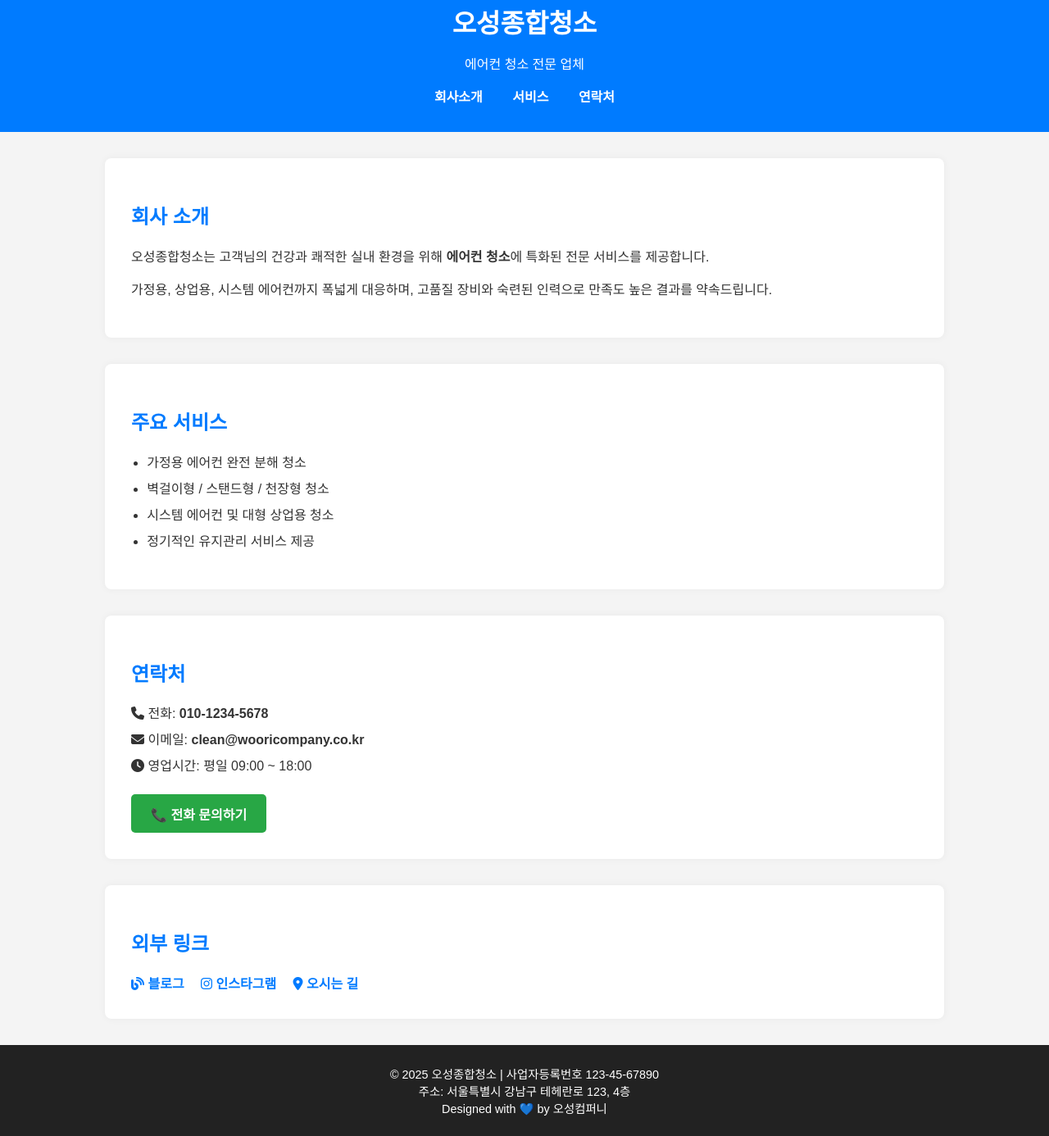
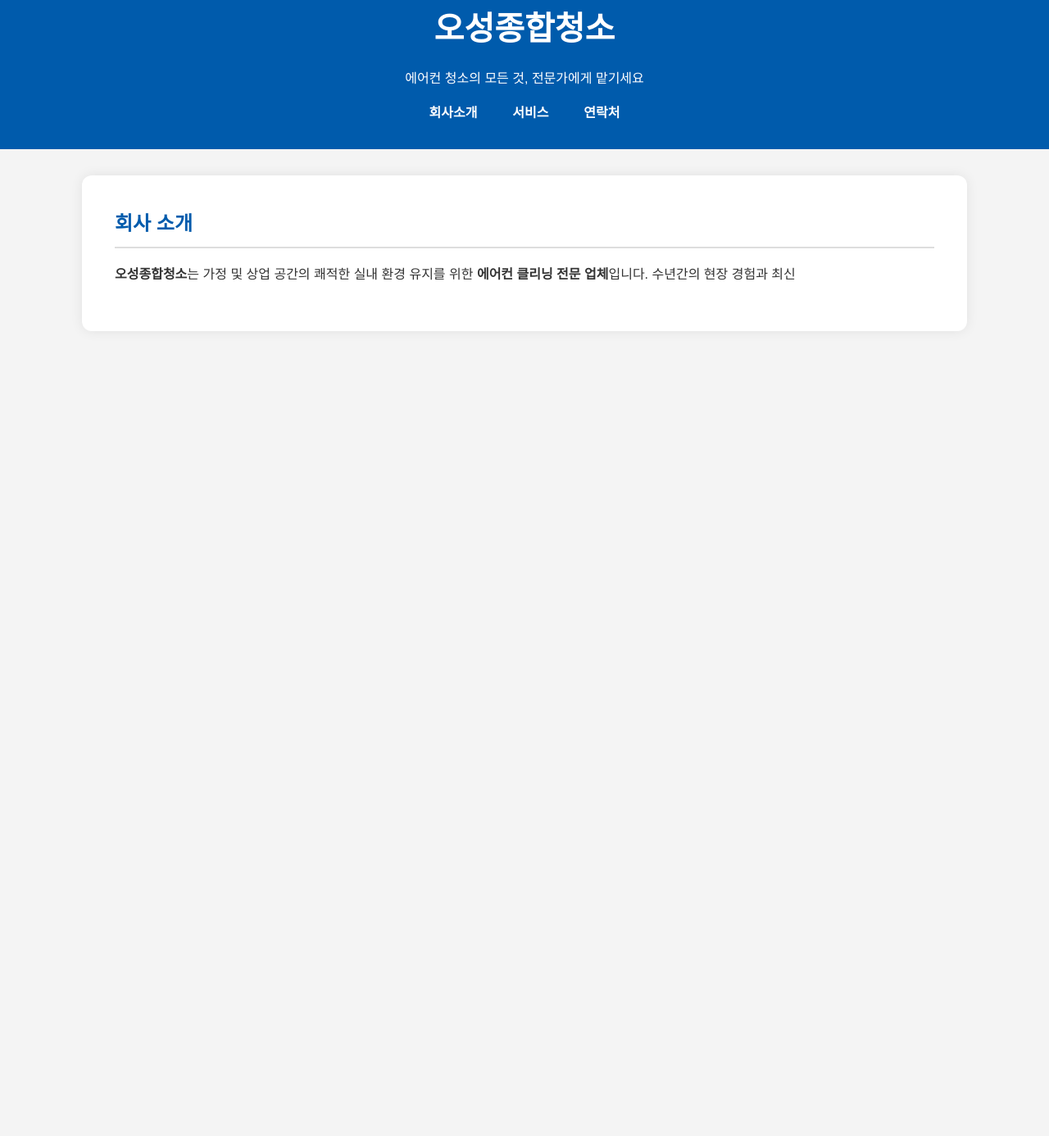
Before and after one commit to Kim-Deokyoung/osung, a plain HTML site: page index.html in a window 1280 px wide. Shown: the part 29-1415 px from the top of the page at 82% size. After the commit the page ends 800 px from the top, so only its background shows below. Drawn offline with Linux system fonts and the light colour scheme.

Commit message:
Update index.html

```diff
--- a/index.html
+++ b/index.html
@@ -1,142 +1,145 @@
 <!DOCTYPE html>
 <html lang="ko">
 <head>
-  <meta charset="UTF-8">
-  <meta name="viewport" content="width=device-width, initial-scale=1.0">
-  <title>오성종합청소 | 에어컨 청소 전문</title>
-  <link rel="stylesheet" href="https://cdnjs.cloudflare.com/ajax/libs/font-awesome/6.5.0/css/all.min.css">
+  <meta charset="UTF-8" />
+  <meta name="viewport" content="width=device-width, initial-scale=1.0" />
+  <title>오성종합청소 | 에어컨 클리닝 전문</title>
+  <link rel="stylesheet" href="https://cdnjs.cloudflare.com/ajax/libs/font-awesome/6.5.0/css/all.min.css" />
   <style>
+    :root {
+      --primary-color: #005bac;
+      --secondary-color: #f4f4f4;
+      --accent-color: #00aaff;
+      --text-color: #333;
+      --header-color: white;
+    }
+
     body {
       margin: 0;
-      font-family: 'Arial', sans-serif;
-      background-color: #f4f4f4;
-      color: #333;
+      font-family: 'Noto Sans KR', sans-serif;
+      background-color: var(--secondary-color);
+      color: var(--text-color);
+      line-height: 1.6;
     }
+
     header {
-      background-color: #007bff;
-      color: white;
+      background: var(--primary-color);
+      color: var(--header-color);
       padding: 2rem 1rem;
       text-align: center;
     }
+
     header h1 {
       margin: 0;
-      font-size: 2rem;
+      font-size: 2.5rem;
     }
+
     nav {
-      text-align: center;
-      margin-top: 0.5rem;
+      margin-top: 1rem;
     }
+
     nav a {
       color: white;
-      margin: 0 1rem;
+      margin: 0 1.2rem;
       text-decoration: none;
       font-weight: bold;
+      font-size: 1rem;
     }
+
     section {
-      max-width: 960px;
+      max-width: 1000px;
       margin: 2rem auto;
       background: white;
-      padding: 2rem;
-      border-radius: 8px;
-      box-shadow: 0 0 10px rgba(0,0,0,0.05);
+      padding: 2.5rem;
+      border-radius: 12px;
+      box-shadow: 0 0 15px rgba(0, 0, 0, 0.08);
     }
+
     h2 {
-      color: #007bff;
+      color: var(--primary-color);
+      margin-top: 0;
+      border-bottom: 2px solid #ddd;
+      padding-bottom: 0.5rem;
     }
+
     ul {
-      padding-left: 1.2rem;
+      padding-left: 1.5rem;
     }
+
     ul li {
       margin-bottom: 0.5rem;
     }
-    .contact p {
-      margin: 0.5rem 0;
+
+    .contact p, .external-links a {
+      margin: 0.6rem 0;
     }
+
     .button {
       display: inline-block;
-      background-color: #28a745;
+      background-color: var(--accent-color);
       color: white;
-      padding: 0.7rem 1.5rem;
-      margin-top: 1rem;
-      border-radius: 5px;
+      padding: 0.8rem 1.5rem;
+      border-radius: 6px;
       text-decoration: none;
       font-weight: bold;
+      margin-top: 1rem;
+      transition: background 0.3s;
     }
+
+    .button:hover {
+      background-color: #0077cc;
+    }
+
     .external-links a {
+      color: var(--primary-color);
+      text-decoration: none;
+      font-weight: 600;
       display: inline-block;
       margin-right: 1rem;
-      text-decoration: none;
-      color: #007bff;
-      font-weight: bold;
     }
+
     footer {
-      background-color: #222;
+      background: #222;
       color: white;
       text-align: center;
-      padding: 1.5rem 1rem;
-      margin-top: 2rem;
+      padding: 2rem 1rem;
       font-size: 0.9rem;
     }
+
+    footer p {
+      margin: 0.3rem 0;
+    }
+
     @media (max-width: 600px) {
       header h1 {
-        font-size: 1.5rem;
+        font-size: 1.8rem;
       }
-      .button {
-        padding: 0.6rem 1.2rem;
+
+      nav a {
+        display: block;
+        margin: 0.5rem 0;
+      }
+
+      section {
+        padding: 1.5rem;
       }
     }
   </style>
 </head>
 <body>
 
-<header>
-  <h1>오성종합청소</h1>
-  <p>에어컨 청소 전문 업체</p>
-  <nav>
-    <a href="#about">회사소개</a>
-    <a href="#services">서비스</a>
-    <a href="#contact">연락처</a>
-  </nav>
-</header>
+  <header>
+    <h1>오성종합청소</h1>
+    <p>에어컨 청소의 모든 것, 전문가에게 맡기세요</p>
+    <nav>
+      <a href="#about">회사소개</a>
+      <a href="#services">서비스</a>
+      <a href="#contact">연락처</a>
+    </nav>
+  </header>
 
-<section id="about">
-  <h2>회사 소개</h2>
-  <p>오성종합청소는 고객님의 건강과 쾌적한 실내 환경을 위해 <strong>에어컨 청소</strong>에 특화된 전문 서비스를 제공합니다.</p>
-  <p>가정용, 상업용, 시스템 에어컨까지 폭넓게 대응하며, 고품질 장비와 숙련된 인력으로 만족도 높은 결과를 약속드립니다.</p>
-</section>
-
-<section id="services">
-  <h2>주요 서비스</h2>
-  <ul>
-    <li>가정용 에어컨 완전 분해 청소</li>
-    <li>벽걸이형 / 스탠드형 / 천장형 청소</li>
-    <li>시스템 에어컨 및 대형 상업용 청소</li>
-    <li>정기적인 유지관리 서비스 제공</li>
-  </ul>
-</section>
-
-<section id="contact" class="contact">
-  <h2>연락처</h2>
-  <p><i class="fas fa-phone"></i> 전화: <strong>010-1234-5678</strong></p>
-  <p><i class="fas fa-envelope"></i> 이메일: <strong>clean@wooricompany.co.kr</strong></p>
-  <p><i class="fas fa-clock"></i> 영업시간: 평일 09:00 ~ 18:00</p>
-  <a class="button" href="tel:01012345678">📞 전화 문의하기</a>
-</section>
-
-<section>
-  <h2>외부 링크</h2>
-  <div class="external-links">
-    <a href="https://blog.naver.com/wooricompany" target="_blank"><i class="fas fa-blog"></i> 블로그</a>
-    <a href="https://www.instagram.com/wooricompany" target="_blank"><i class="fab fa-instagram"></i> 인스타그램</a>
-    <a href="https://map.kakao.com/link/map/우리청소,37.1234,127.5678" target="_blank"><i class="fas fa-map-marker-alt"></i> 오시는 길</a>
-  </div>
-</section>
-
-<footer>
-  &copy; 2025 오성종합청소 | 사업자등록번호 123-45-67890<br>
-  주소: 서울특별시 강남구 테헤란로 123, 4층<br>
-  Designed with 💙 by 오성컴퍼니
-</footer>
-
-</body>
-</html>
+  <section id="about">
+    <h2>회사 소개</h2>
+    <p>
+      <strong>오성종합청소</strong>는 가정 및 상업 공간의 쾌적한 실내 환경 유지를 위한
+      <strong>에어컨 클리닝 전문 업체</strong>입니다. 수년간의 현장 경험과 최신
```
